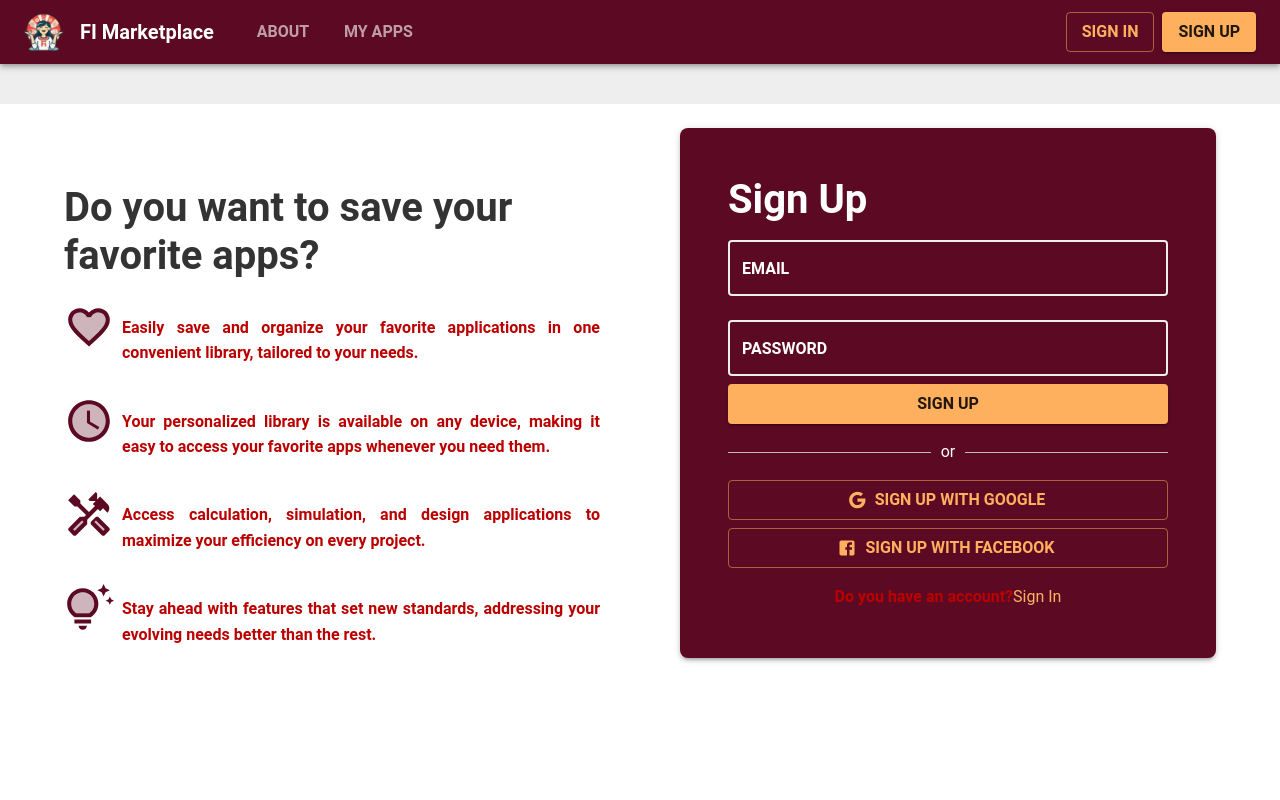
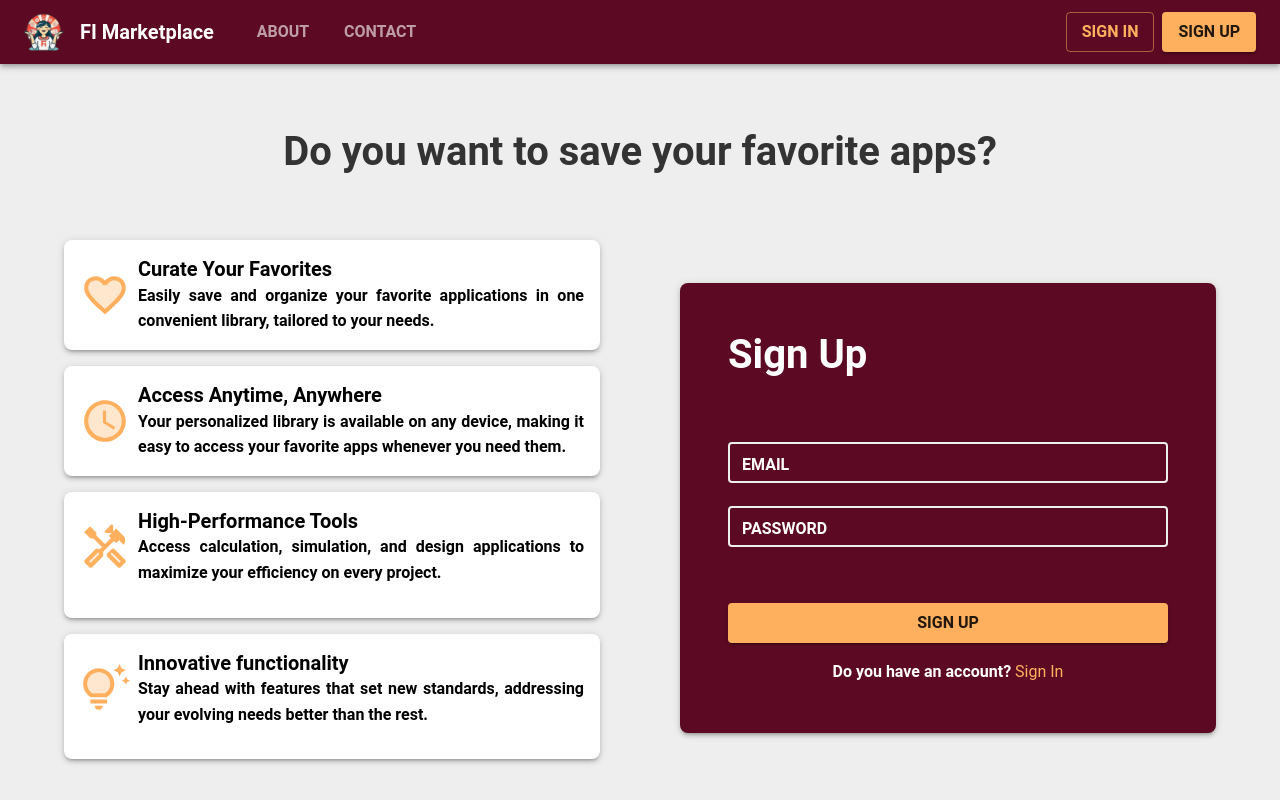
Before and after one commit to DavidVigil/frontend-project, a Next.js app in the folder fimarket/: page /signUp in a window 1280 px wide. Shown: the top 800 px of the page. Built offline with nearby package versions, Linux system fonts and the light colour scheme.

Commit message:
update(fix/landing-page): merged changes from main into this branch

```diff
--- a/fimarket/app/components/appbar-global.jsx
+++ b/fimarket/app/components/appbar-global.jsx
@@ -6,12 +6,10 @@ import { useRouter } from "next/navigation"; // To move between tabs
 import { useEffect, useState } from "react"; // To manage states
 import { theme } from "../styles/global-theme";
 
-export default function AppBarGlobal(){
-
+export default function AppBarGlobal() {
     const router = useRouter(); // Instantiating my class for the routes
-
     const [value, setValue] = useState(false); // State to track active tab, default is false for "Home"
-    const [isAuthenticated, setIsAuthenticated] = useState(false); // To know if i'm in or out of my account
+    const [isAuthenticated, setIsAuthenticated] = useState(false); // To know if I'm in or out of my account
 
     useEffect(() => {
         // Function to handle changes in the authentication status stored in localStorage
@@ -29,7 +27,7 @@ export default function AppBarGlobal(){
         return () => window.removeEventListener("storage", handleStorageChange);
     }, []);
 
-    const handleChange = (newValue) => { // Function to handle changes (clics on tabs)
+    const handleChange = (newValue) => { // Function to handle changes (clicks on tabs)
         setValue(newValue);
     };
 
@@ -43,13 +41,19 @@ export default function AppBarGlobal(){
         router.push("/about");
     };
 
+    const goToContact = () => { // To go to the contact page
+        setValue(1); // To highlight this tab
+        router.push("/contact");
+    };
+
     const goToMyApps = () => { // To go to my apps page
-        setValue(1); // To highlight this tab
+        setValue(2); // To highlight this tab
         router.push("/myApps");
     };
 
     const handleSignOut = () => { // Function to exit the session when you are inside
         setIsAuthenticated(false);
+        localStorage.setItem("isAuthenticated", "false"); // Update localStorage to reflect sign out
         setValue(false); // To remove the highlight
         router.push("/"); // To return to the home page
     };
@@ -64,7 +68,6 @@ export default function AppBarGlobal(){
             }}
         >
             <Toolbar sx={{ minHeight: "64px" }}> {/* Ensures consistent height */}
-
                 <Box
                     sx={{ display: "flex", alignItems: "center", cursor: "pointer" }} onClick={goToHome} >
                     <Image
@@ -78,7 +81,7 @@ export default function AppBarGlobal(){
                         sx={{
                             ml: 2, // Space to the left
                             mr: 3, // Space to the right
-                            display: { xs: "none", sm: "block" }, // Hide on xs, show on sm and up
+                            display: { xs: "none", md: "block" }, // Hide on xs, show on sm and up
                             whiteSpace: "nowrap" // Prevents line break
                         }}
                     >
@@ -88,8 +91,8 @@ export default function AppBarGlobal(){
 
                 <Tabs
                     value={value} // Initial state
-                    onChange={(_, newValue) => handleChange(newValue)} // To manage the clics on the tabs
-                    textColor="inherit" // Inherits the color of the father
+                    onChange={(_, newValue) => handleChange(newValue)} // To manage the clicks on the tabs
+                    textColor="inherit" // Inherits the color of the parent
                     sx={{
                         flexGrow: 1, // To push the following sign buttons to the right
                         "& .MuiTabs-indicator": {
@@ -98,24 +101,26 @@ export default function AppBarGlobal(){
                     }}
                 >
                     {/* Changes the color of the letters if the tab is selected or not */}
-                    <Tab label= "About" onClick={goToAbout} sx={{ color: value === 0 ? theme.palette.text.light : '#ffffff' }}/>
-                    <Tab label= "My Apps" onClick={goToMyApps} sx={{ color: value === 1 ? theme.palette.text.light : '#ffffff' }}/>
+                    <Tab label="About" onClick={goToAbout} sx={{ color: value === 0 ? theme.palette.text.light : '#ffffff' }} />
+                    <Tab label="Contact" onClick={goToContact} sx={{ color: value === 2 ? theme.palette.text.light : '#ffffff' }} />
+                    {isAuthenticated && (
+                        <Tab label="My Apps" onClick={goToMyApps} sx={{ color: value === 1 ? theme.palette.text.light : '#ffffff' }} />
+                    )}
                 </Tabs>
 
-                { isAuthenticated ? // Are we in or out?
+                {isAuthenticated ? // Are we in or out?
                     (<Button color="secondary" onClick={handleSignOut} variant="outlined">Sign Out</Button>) // If we're in
                     :
-                    // If wer'e out:
+                    // If we're out:
                     (
                         <>
-                            <Button href="/signIn" color="secondary" sx={{ mr: 1, whiteSpace: "nowrap"}} variant="outlined">Sign In</Button>
-                            <Button href="/signUp" color="secondary" sx={{ whiteSpace: "nowrap"}} variant= "contained">Sign Up</Button>
+                            <Button href="/signIn" color="secondary" sx={{ mr: 1, whiteSpace: "nowrap" }} variant="outlined">Sign In</Button>
+                            <Button href="/signUp" color="secondary" sx={{ whiteSpace: "nowrap" }} variant="contained">Sign Up</Button>
                         </>
                     )
                 }
 
             </Toolbar>
         </AppBar>
-
     );
 }
--- a/fimarket/app/signUp/page.jsx
+++ b/fimarket/app/signUp/page.jsx
@@ -16,6 +16,8 @@ import {
   Divider,
   FormControlLabel,
   Grid,
+  Grid2,
+  Paper,
   TextField,
   Typography,
 } from '@mui/material';
@@ -57,28 +59,27 @@ const SignUp = ({ onSignUp }) => {
 
   return (
     <Box
+
       sx={{
-        display: 'flex',
-        minHeight: '100vh',
-        bgcolor: 'white',
+        minHeight: 'flex',
         p: 3,
       }}
     >
       <Container maxWidth='lg'>
-        <Grid container spacing={10}>
-          {/* Left Column */}
-          <Grid item xs={12} md={6}>
-            <Box sx={{ mb: 1 }}>
-              <Typography variant='h1' >
-                FI MARKETPLACE
-              </Typography>
+        <Grid2 sx={{mb: 8}}>
+          <Box align={"center"}>
               <Typography variant='h2' >
                   Do you want to save your favorite apps?
               </Typography>
           </Box>
-            <Box sx={{ display: 'flex', alignItems: 'center', mb: 2 }}>
+        </Grid2>
+        <Grid container alignItems={"center"} spacing={10}>
+          {/* Left Column */}
+          <Grid item xs={12} md={6}>
+            <Paper elevation={3} sx={{ p: 2, borderRadius: 2, bgcolor: 'background.paper', mb: 2 }}>
+              <Box sx={{ display: 'flex', alignItems: 'center' }}>
                 <FavoriteTwoToneIcon
-                color='primary'
+                  color='secondary'
                   sx={{
                       mr: 1,
                       fontSize: 50,
@@ -87,16 +88,17 @@ const SignUp = ({ onSignUp }) => {
                       } }}
                 />
                 <Box>
-                <Typography variant='h5'>Curate Your Favorites</Typography>
-                <Typography variant='h6' sx={{textAlign:'justify'}}>
+                  <Typography variant='h5' sx={{color: "text.dark"}}>Curate Your Favorites</Typography>
+                  <Typography variant='h6' sx={{textAlign:'justify', color: "text.dark"}}>
                     Easily save and organize your favorite applications in one convenient library, tailored to your needs.
                   </Typography>
                 </Box>
               </Box>
-
-            <Box sx={{ display: 'flex', alignItems: 'center', mb: 2 }}>
+            </Paper>
+            <Paper elevation={3} sx={{ p: 2, borderRadius: 2, bgcolor: 'background.paper', mb: 2 }}>
+              <Box sx={{ display: 'flex', alignItems: 'center' }}>
                 <AccessTimeTwoToneIcon
-                color='primary'
+                  color='secondary'
                   sx={{
                       mr: 1,
                       fontSize: 50,
@@ -105,15 +107,17 @@ const SignUp = ({ onSignUp }) => {
                       } }}
                 />
                 <Box>
-                <Typography variant='h5'>Access Anytime, Anywhere</Typography>
-                <Typography variant='h6' sx={{textAlign:'justify'}}>
+                  <Typography variant='h5' sx={{color: "text.dark"}}>Access Anytime, Anywhere</Typography>
+                  <Typography variant='h6' sx={{textAlign:'justify', color: "text.dark"}}>
                     Your personalized library is available on any device, making it easy to access your favorite apps whenever you need them.
                   </Typography>
                 </Box>
               </Box>
+            </Paper>
+            <Paper elevation={3} sx={{ p: 2, borderRadius: 2, bgcolor: 'background.paper', mb: 2 }}>
               <Box sx={{ display: 'flex', alignItems: 'center', mb: 2 }}>
                 <HandymanTwoToneIcon
-                color='primary'
+                  color='secondary'
                   sx={{
                       mr: 1,
                       fontSize: 50,
@@ -122,15 +126,17 @@ const SignUp = ({ onSignUp }) => {
                       } }}
                 />
                 <Box>
-                <Typography variant='h5'>High-Performance Tools</Typography>
-                <Typography variant='h6' sx={{textAlign:'justify'}}>
+                  <Typography variant='h5' sx={{color: "text.dark"}}>High-Performance Tools</Typography>
+                  <Typography variant='h6' sx={{textAlign:'justify', color: "text.dark"}}>
                     Access calculation, simulation, and design applications to maximize your efficiency on every project.
                   </Typography>
                 </Box>
               </Box>
+            </Paper>
+            <Paper elevation={3} sx={{ p: 2, borderRadius: 2, bgcolor: 'background.paper', mb: 2 }}>
               <Box sx={{ display: 'flex', alignItems: 'center', mb: 2 }}>
                 <TipsAndUpdatesTwoToneIcon
-              color='primary'
+                color='secondary'
                   sx={{
                       mr: 1,
                       fontSize: 50,
@@ -139,31 +145,31 @@ const SignUp = ({ onSignUp }) => {
                       } }}
                 />
                 <Box>
-                <Typography variant='h5'>Innovative functionality</Typography>
-                <Typography variant='h6' sx={{textAlign:'justify'}}>
+                  <Typography variant='h5' sx={{color: "text.dark"}}>Innovative functionality</Typography>
+                  <Typography variant='h6' sx={{textAlign:'justify', color: "text.dark"}}>
                     Stay ahead with features that set new standards, addressing your evolving needs better than the rest.
                   </Typography>
                 </Box>
               </Box>
+            </Paper>
           </Grid>
 
           {/*Right Column*/}
           <Grid item xs={12} md={6}>
-            <Box sx={{ p: 6, borderRadius: 2, bgcolor: 'primary.main', boxShadow: 3 }}>
-              <Typography variant='h2' color='white'>
+            <Paper sx={{ p: 6, borderRadius: 2, bgcolor: 'primary.main', boxShadow: 3 }}>
+              <Typography mb={6} variant='h2' color='text.light'>
                 Sign Up
               </Typography>
-
               <form onSubmit={handleSubmit} >
                 <TextField
-                label={<Typography variant='h6' color='white'>EMAIL</Typography>}
+                  label={<Typography variant='h6' color='text.light'>EMAIL</Typography>}
                   type="email"
                   value={email}
                   onChange={(e) => setEmail(e.target.value)}
                   fullWidth
                   required
-
                   margin="normal"
+                  size='small'
                   sx={{
                     '& .MuiFormLabel-asterisk': {
                       display: 'none',
@@ -176,24 +182,24 @@ const SignUp = ({ onSignUp }) => {
                       },
                       "&.Mui-focused": {
                         "& .MuiOutlinedInput-notchedOutline": {
-                        borderColor: "text.main",
+                          borderColor: "secondary.main",
                           borderWidth: "3px",
                         },
                       },
                       "&:hover:not(.Mui-focused)": {
                         "& .MuiOutlinedInput-notchedOutline": {
-                        borderColor: "text.main",
+                          borderColor: "secondary.dark",
                         },
                       },
                       '& .MuiInputBase-input': {
-                      color: 'text.main',
+                        color: 'text.light',
                       },
                     },
 
                     "& .MuiInputLabel-outlined": {
 
                       "&.Mui-focused": {
-                      color: "text.main",
+                        color: "text.light",
                         fontWeight: "bold",
                       },
                     },
@@ -207,6 +213,7 @@ const SignUp = ({ onSignUp }) => {
                   fullWidth
                   required
                   margin="normal"
+                  size='small'
                   sx={{
                     '& .MuiFormLabel-asterisk': {
                       display: 'none',
@@ -219,66 +226,40 @@ const SignUp = ({ onSignUp }) => {
                       },
                       "&.Mui-focused": {
                         "& .MuiOutlinedInput-notchedOutline": {
-                        borderColor: "text.main",
+                          borderColor: "secondary.main",
                           borderWidth: "3px",
                         },
                       },
                       "&:hover:not(.Mui-focused)": {
                         "& .MuiOutlinedInput-notchedOutline": {
-                        borderColor: "text.main",
+                          borderColor: "secondary.dark",
                         },
                       },
                       '& .MuiInputBase-input': {
-                      color: 'text.main',
+                        color: 'text.light',
                       },
                     },
 
                     "& .MuiInputLabel-outlined": {
 
                       "&.Mui-focused": {
-                      color: "text.main",
+                        color: "text.light",
                         fontWeight: "bold",
                       },
                     },
                   }}
                 />
-
-              <Button type="submit" variant='contained' color='secondary' fullWidth>
+                <Button sx={{mt:6}} type="submit" variant='contained' color='secondary' fullWidth>
                   Sign Up
                 </Button>
-
               </form>
-
-              <Divider
-                sx={{
-                  my: 2,
-                  '&::before, &::after': {
-                  borderColor: 'text.main', // Cambia el color de la línea
-                },}}>or</Divider>
-              <Button
-                variant='outlined'
-                fullWidth
-                startIcon={<GoogleIcon />}
-                sx={{ mb: 1 }}
-                color='secondary'
-              >
-                Sign Up with Google
-              </Button>
-              <Button
-                variant='outlined'
-                fullWidth
-                startIcon={<FacebookIcon />}
-                color='secondary'
-              >
-                Sign Up with Facebook
-              </Button>
               <Box sx={{ mt: 2 }}>
-                <Typography variant='h6' align='center'>
-                  Do you have an account?
+                <Typography variant='h6' align='center' color='text.light'>
+                  Do you have an account? {' '}
                   <Typography component='span' color='secondary' sx={{ cursor: 'pointer' }} onClick={handleSI} >Sign In</Typography>
                 </Typography>
               </Box>
-            </Box>
+            </Paper>
           </Grid>
         </Grid>
       </Container>
--- a/fimarket/package.json
+++ b/fimarket/package.json
@@ -6,7 +6,10 @@
     "dev": "next dev",
     "build": "next build",
     "start": "next start",
-    "lint": "next lint"
+    "lint": "next lint",
+    "format": "prettier --check --ignore-path .gitignore .",
+    "format:fix": "prettier --write --ignore-path .gitignore ."
+
   },
   "dependencies": {
     "@emotion/react": "^11.13.3",
```
Also changed, not shown: fimarket/app/components/footer.jsx (+17 -1 lines), fimarket/app/contact/page.jsx (added, +178 -0 lines), fimarket/app/signIn/page.jsx (+23 -40 lines), fimarket/docker-compose.yml (added, +20 -0 lines), fimarket/.eslintrc.json, 1 other file (tests, documents, lock files or other folders). Lines whose indentation alone changed are shown as unchanged.
